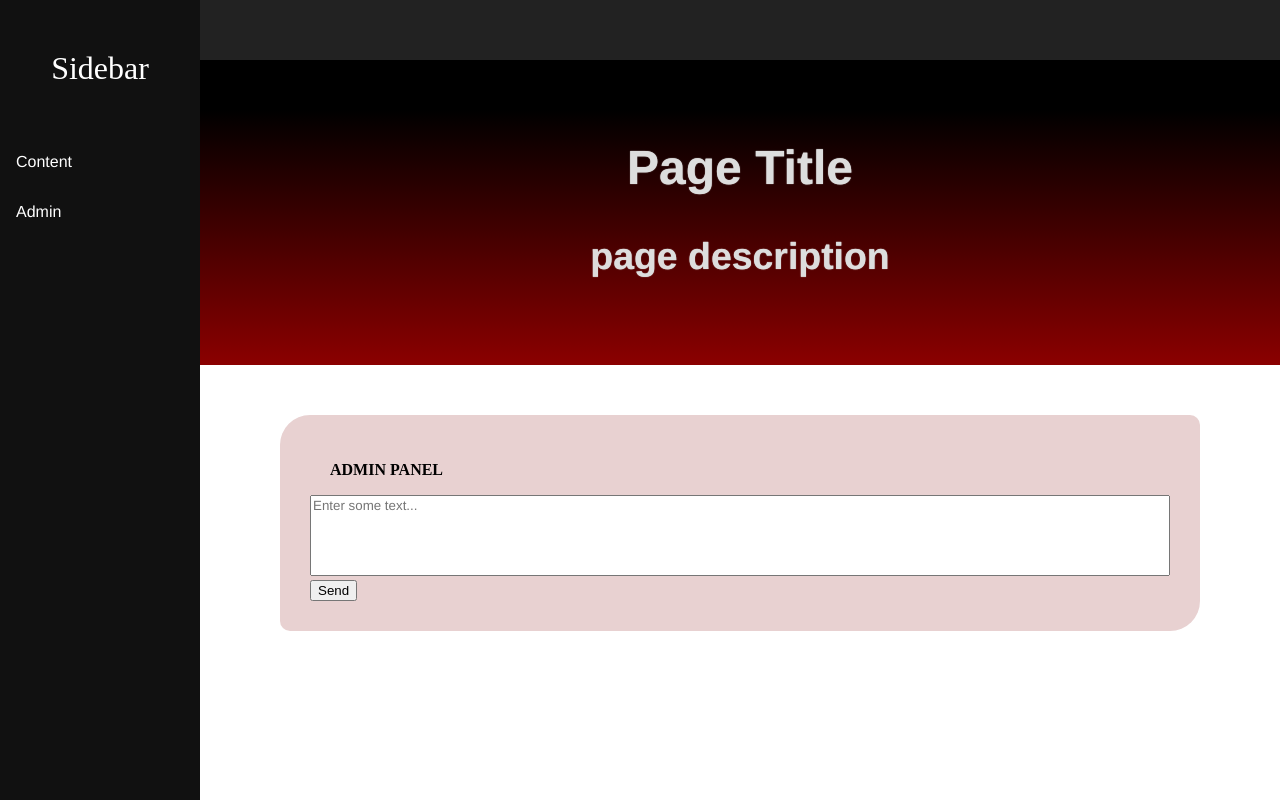
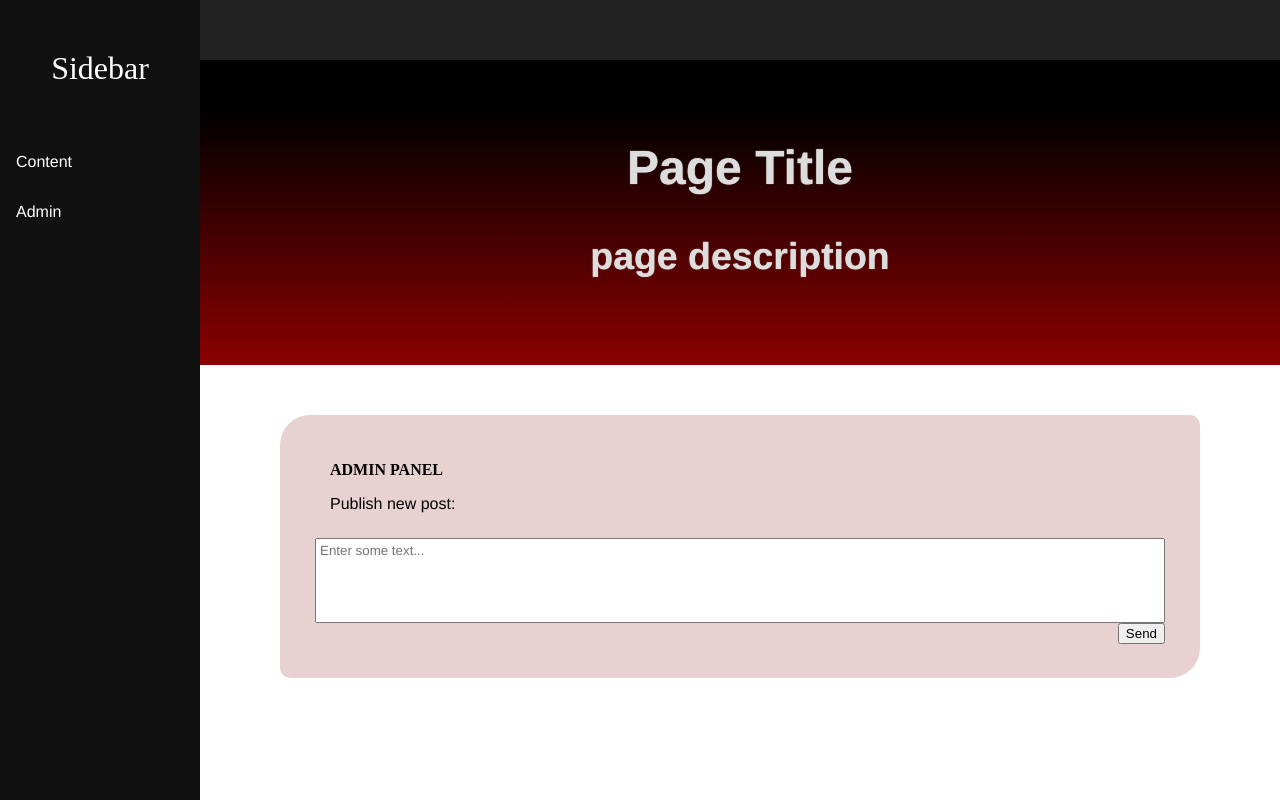
Before and after one commit to Ch3shireDev/KittenPages, a PHP site: page /index.php?page=admin in a window 1280 px wide. Run offline with PHP 8.4, Linux system fonts and the light colour scheme.

Commit message:
Fixed textarea, added VS project files

```diff
--- a/admin.php
+++ b/admin.php
@@ -3,20 +3,14 @@
         <header>
             <p class="head">Admin Panel</p>
         </header>
-
-        <form>
-<textarea name="myTextBox" cols="50" rows="5" placeholder="Enter some text...">
-</textarea>
-            <br />
-            <input type="submit" value="Send"/>
-        </form>
-
-
-<!--        <INPUT TYPE="button" VALUE="Try this example" onClick="makeNewWindow()">-->
-            <?php
-            ?>
+        <p>Publish new post:</p>
+        <div class="input">
+            <form>
+<textarea cols="50" rows="5" placeholder="Enter some text..."></textarea>
+                <div class="button">
+                    <input type="submit" value="Send" />
+                </div>
+            </form>
+        </div>
     </div>
-
 </div>
-<?php
-?>
--- a/index.php
+++ b/index.php
@@ -3,118 +3,7 @@
 <html>
 <head>
     <title>PHP Test</title>
-    <style>
-        * {
-            box-sizing: border-box;
-        }
-
-        body {
-            margin: 0;
-            font-family: "Helvetica Neue",Helvetica,Arial,sans-serif;
-        }
-
-        textarea{
-            width:100%;
-            resize: none;
-            font-family: "Helvetica Neue",Helvetica,Arial,serif;
-        }
-
-        .navbar{
-            background-color: #222222;
-            padding: 30px;
-            width:100%;
-            position: fixed;
-            /*padding-bottom: 50px;*/
-        }
-
-        .header {
-            /*background-color: #f1f1f1;*/
-            background: linear-gradient(black 30%,darkred);
-            padding-top: 100px;
-            padding-bottom: 50px;
-            /*padding: 50 px;*/
-            text-align: center;
-            color: #dddddd;
-            text-shadow: 0 0 1px #dddddd;
-            font-size: xx-large;
-        }
-
-        .sidenav {
-            height: 100%;
-            width: 200px;
-            position: fixed;
-            z-index: 1;
-            top: 0;
-            left: 0;
-            background-color: #111;
-            overflow-x: hidden;
-        }
-
-
-        /* Side navigation links */
-        .sidenav a {
-            color: white;
-            padding: 16px;
-            text-decoration: none;
-            display: block;
-        }
-
-        /* Change color on hover */
-        .sidenav a:hover {
-            background-color: #ddd;
-            color: black;
-        }
-
-        /* Style the content */
-        .content {
-            margin-left: 200px;
-            /*padding-left: 20px;*/
-        }
-
-        p {
-            margin-left: 20px;
-            margin-right: 20px;
-            /*width: 90%;*/
-            text-align: justify;
-        }
-
-        div.baloon {
-            background: #e8d1d1;
-            padding: 30px;
-            -webkit-border-radius: 30px 10px;
-            border-radius: 30px 10px;
-        }
-
-        div.section{
-            /*margin = 10px;*/
-            /*color = red;*/
-            /*border: 1px solid black;*/
-            margin-top: 50px;
-            margin-bottom: 50px;
-            margin-right: 80px;
-            margin-left: 80px;
-            /*background-color: lightblue;*/
-        }
-
-        header{
-        }
-
-        .side-header{
-            color:white;
-            padding: 50px;
-            text-align: center;
-            font-family: "Droid Sans";
-            font-size: xx-large;
-        }
-
-        p.head{
-            font-family: "Droid Sans";
-            font-weight: bold;
-            text-transform: uppercase;
-            flex: 10px;
-        }
-
-    </style>
+    <link rel="stylesheet" type="text/css" href="style.css" />
 
 </head>
 <body>
--- a/script.js
+++ b/script.js
@@ -2,6 +2,7 @@
 //        var str = "A";
 //        document.body.;
 //    }
+debugger;
 "use strict";
 
 class Rectangle{
@@ -11,8 +12,7 @@ class Rectangle{
     }
 
 }
-
-var rect = new Rectangle(10,20);
+// var rect = new Rectangle(10,20);
 
 for(var i=0;i<100;i++) {
     var para = document.createElement("div");
@@ -20,7 +20,7 @@ for(var i=0;i<100;i++) {
     var p2 = document.createElement("div");
     p2.className = "baloon";
     para.appendChild(p2);
-    var node = document.createTextNode("This is new.");
+    var node = document.createTextNode("Number of repetition: "+i);
     p2.appendChild(node);
     document.getElementById("demo").appendChild(para);
 }
--- /dev/null
+++ b/style.css
@@ -0,0 +1,126 @@
+
+* {
+    box-sizing: border-box;
+}
+
+body {
+    margin: 0;
+    font-family: "Helvetica Neue",Helvetica,Arial,sans-serif;
+}
+
+.input {
+    width: 100%;
+    margin: 20px auto;
+    padding: 5px;
+}
+
+.button{
+    float:right;
+}
+
+textarea {
+    -moz-box-sizing: border-box;
+    -webkit-box-sizing: border-box;
+    box-sizing: border-box;
+    display: block; /*reset from inline*/
+    width: 100%;
+    margin: 0; /*remove defaults*/
+    padding: 4px;
+    overflow-y: auto;
+    overflow-x: hidden;
+    position:relative;
+    resize: none;
+    font-family:inherit;
+}
+
+.navbar {
+    background-color: #222222;
+    padding: 30px;
+    width: 100%;
+    position: fixed;
+}
+
+.header {
+    background: linear-gradient(black 30%,darkred);
+    padding-top: 100px;
+    padding-bottom: 50px;
+    text-align: center;
+    color: #dddddd;
+    text-shadow: 0 0 1px #dddddd;
+    font-size: xx-large;
+}
+
+.sidenav {
+    height: 100%;
+    width: 200px;
+    position: fixed;
+    z-index: 1;
+    top: 0;
+    left: 0;
+    background-color: #111;
+    overflow-x: hidden;
+}
+
+
+    /* Side navigation links */
+    .sidenav a {
+        color: white;
+        padding: 16px;
+        text-decoration: none;
+        display: block;
+    }
+
+        /* Change color on hover */
+        .sidenav a:hover {
+            background-color: #ddd;
+            color: black;
+        }
+
+/* Style the content */
+.content {
+    margin-left: 200px;
+    /*padding-left: 20px;*/
+}
+
+p {
+    margin-left: 20px;
+    margin-right: 20px;
+    /*width: 90%;*/
+    text-align: justify;
+}
+
+div.baloon {
+    background: #e8d1d1;
+    padding: 30px;
+    -webkit-border-radius: 30px 10px;
+    border-radius: 30px 10px;
+}
+
+div.section {
+    /*margin = 10px;*/
+    /*color = red;*/
+    /*border: 1px solid black;*/
+    margin-top: 50px;
+    margin-bottom: 50px;
+    margin-right: 80px;
+    margin-left: 80px;
+    /*background-color: lightblue;*/
+}
+
+header {
+}
+
+.side-header {
+    color: white;
+    padding: 50px;
+    text-align: center;
+    font-family: "Droid Sans";
+    font-size: xx-large;
+}
+
+p.head {
+    font-family: "Droid Sans";
+    font-weight: bold;
+    text-transform: uppercase;
+    flex: 10px;
+}
```
Also changed, not shown: content.php (+8 -0 lines), 2 other files.
